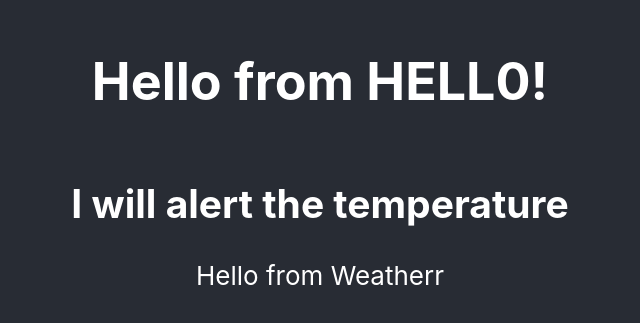
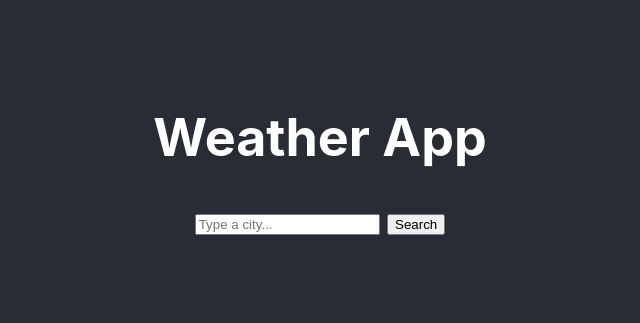
Before and after one commit to orianamachado66/app-react, a React (Create React App) app: page / in a window 1280 px wide. Shown: the part 247-570 px from the top of the page, without its empty margins (320-960 px from the left). Built offline with nearby package versions, Linux system fonts and the light colour scheme; no server answers.

Commit message:
Added the weather forecast

```diff
--- a/src/App.js
+++ b/src/App.js
@@ -6,8 +6,7 @@ function App() {
   return (
     <div className="App">
       <header className="App-header">
-        <h1> Hello from HELL0!</h1>
-        <h2>I will alert the temperature</h2>
+        <h1> Weather App</h1>
 
         <Weather />
       </header>
--- /dev/null
+++ b/src/Weather.css
@@ -0,0 +1,3 @@
+li {
+  list-style: none;
+}
--- a/src/Weather.js
+++ b/src/Weather.js
@@ -1,14 +1,62 @@
-import React from "react";
+import React, { useState } from "react";
 import axios from "axios";
+import "./Weather.css";
+
 export default function Weather() {
-  function handleResponse(response) {
-    alert(
-      `The Weather in ${city} is ${response.data.main.temp} degrees Celsius`
+  const [city, setCity] = useState("");
+  const [loaded, setLoaded] = useState(""); // it wil tell us if we have any results
+  const [weather, setWeather] = useState({});
+  function displayWeather(response) {
+    setLoaded(true);
+
+    setWeather({
+      temperature: Math.round(response.data.main.temp),
+      humidity: response.data.main.humidity,
+      description: response.data.weather[0].description,
+      wind: Math.round(response.data.wind.speed),
+      icon: `https://openweathermap.org/img/wn/${response.data.weather[0].icon}@2x.png`,
+    });
+  }
+  function handleSubmit(event) {
+    event.preventDefault();
+    let apiKey = "a8c658ffb9d133b3bdbbc569ebe9def2";
+    let url = `https://api.openweathermap.org/data/2.5/weather?q=${city}&appid=${apiKey}&units=metric`;
+    axios.get(url).then(displayWeather);
+  }
+
+  function updateCity(event) {
+    setCity(event.target.value);
+  }
+
+  let form = (
+    <form onSubmit={handleSubmit}>
+      {" "}
+      <input
+        type="search"
+        placeholder="Type a city..."
+        onChange={updateCity}
+      />{" "}
+      <input type="submit" value="Search" />
+    </form>
+  );
+
+  if (loaded) {
+    return (
+      <div>
+        {" "}
+        {form}
+        <ul>
+          <li>Temperature: {weather.temperature} degrees Celsius</li>
+          <li>Description: {weather.description}</li>
+          <li>Humidity: {weather.humidity}%</li>
+          <li>Wind: {weather.wind}km/h</li>
+          <li>
+            <img src={weather.icon} alt="Weather Icon" />
+          </li>
+        </ul>
+      </div>
     );
+  } else {
+    return form;
   }
-  let city = `London`;
-  let url = `https://api.openweathermap.org/data/2.5/weather?q=${city}&appid=a8c658ffb9d133b3bdbbc569ebe9def2&units=metric`;
-
-  axios.get(url).then(handleResponse);
-  return <div className="Weather"> Hello from Weatherr</div>;
 }
```
